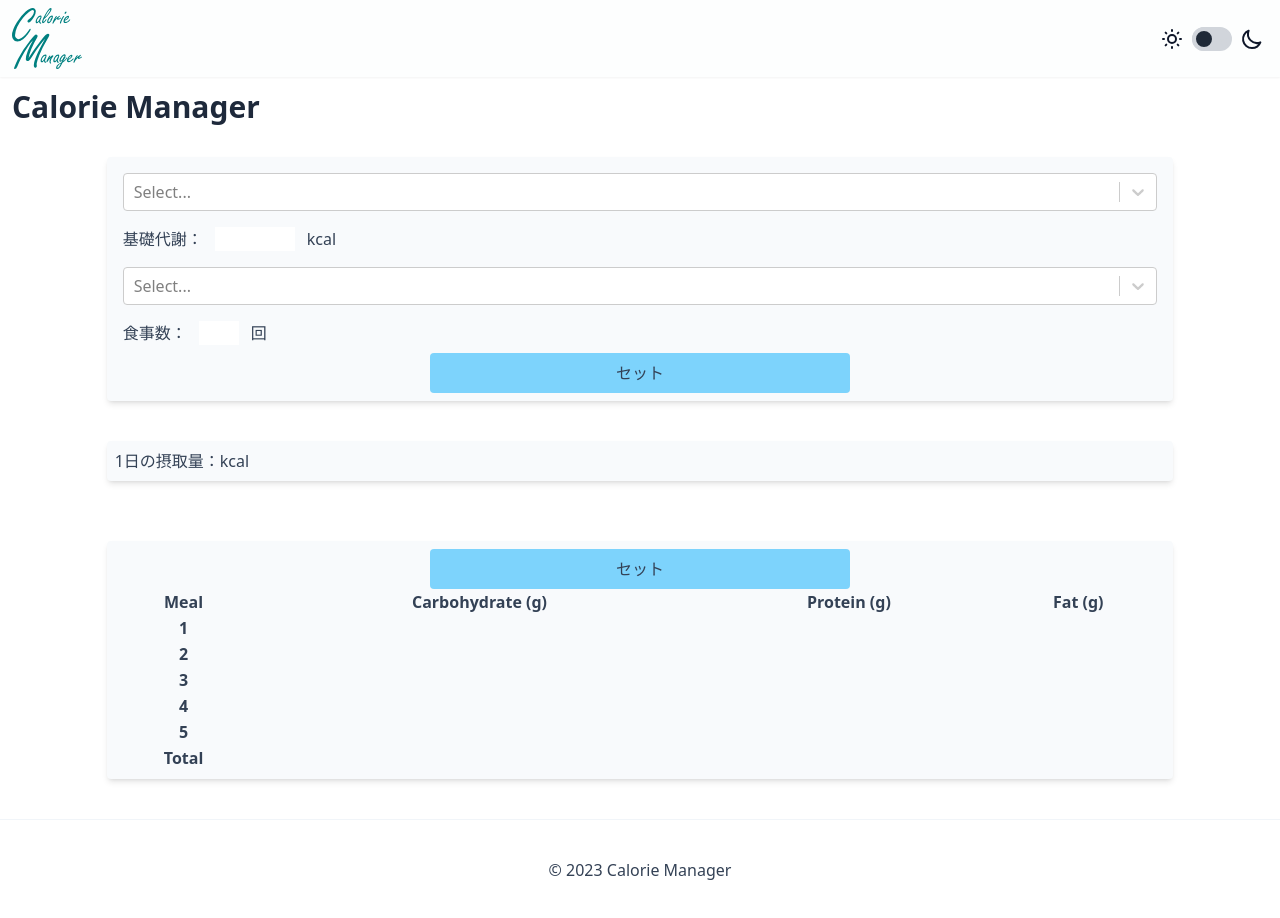
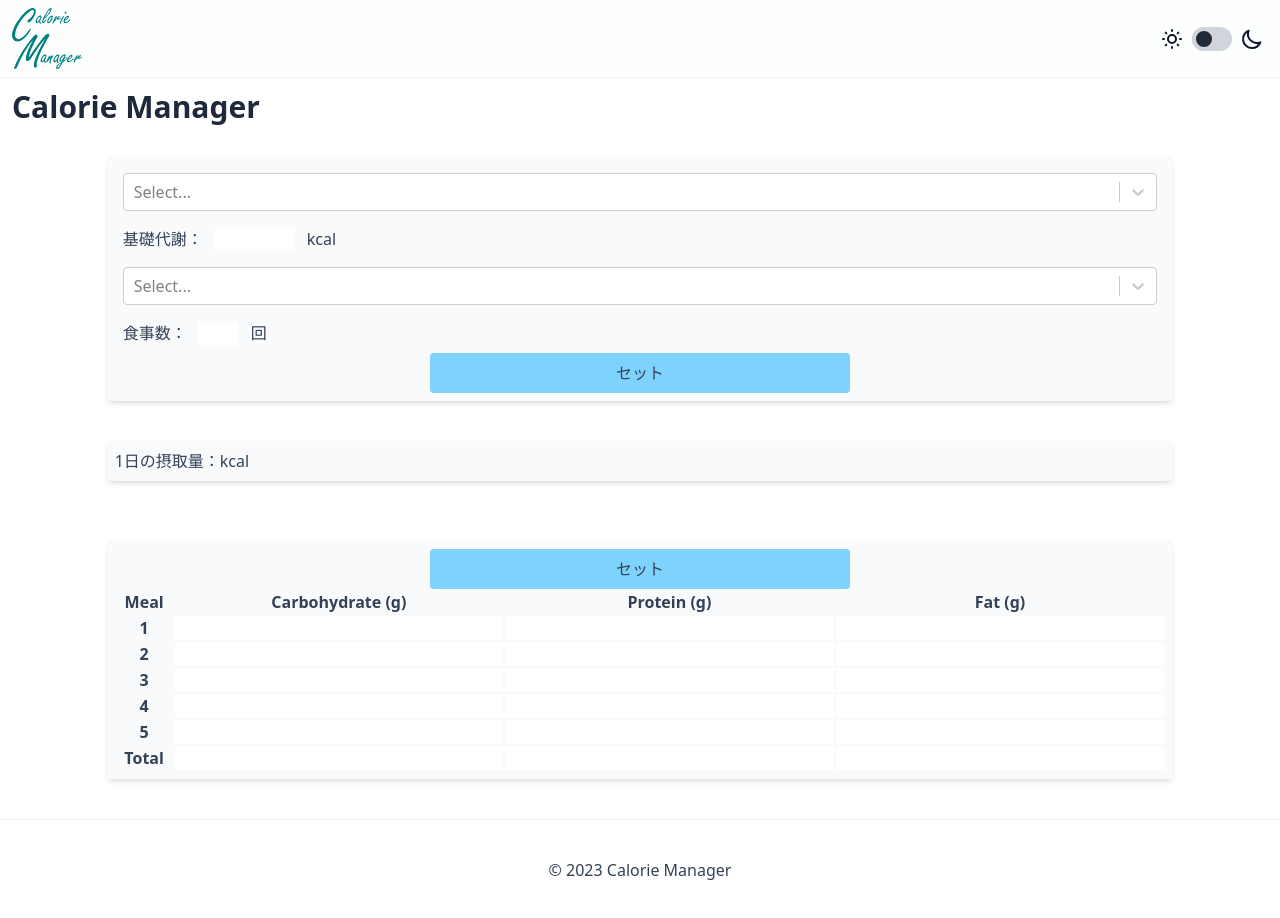
Before and after one commit to ryo-furukawa-1122/Calorie-Manager, a React (Create React App) app: page / in a window 1280 px wide. Built offline with nearby package versions, Linux system fonts and the light colour scheme.

Commit message:
Tried a few things on Table

```diff
--- a/src/components/Settings.js
+++ b/src/components/Settings.js
@@ -21,13 +21,13 @@ const Settings = () => {
                 <Select className='dark:text-slate-700 m-2' options={purpose} />
                 <label className='m-2'>
                     基礎代謝：
-                    <input className='dark:text-slate-700 w-20 mx-3' id='base' type={'text'} />
+                    <input className='dark:bg-slate-500 w-20 mx-3' id='base' type={'text'} />
                     kcal
                 </label>
                 <Select className='dark:text-slate-700 m-2' options={activity} />
                 <label className='m-2'>
                     食事数：
-                    <input className='dark:text-slate-700 w-10 mx-3' id='mealset' type={'text'}/>
+                    <input className='dark:bg-slate-500 w-10 mx-3' id='mealset' type={'text'}/>
                     回
                 </label>
                 <button id='set' className='rounded bg-sky-300 dark:bg-sky-600 px-4 py-2 w-2/5 mx-auto' onClick={() => {Table.reMake();}}>セット</button>
--- a/src/components/Table.js
+++ b/src/components/Table.js
@@ -2,25 +2,28 @@ import React, { useState } from 'react'
 
 const Table = () => {
     const [mealset, setMealSet] = useState(5);
-    // const [meal, setMeal] = useState(Array.apply(null, new Array(mealset)).map(function(v,i){ return 1+i;}));
-    const meal = Array.apply(null, new Array(mealset)).map(function(v,i){ return 1+i;});
-    meal[mealset] = (['Total']);
+    const [arr, setArr] = useState(Array.apply(null, new Array(mealset)).map(function(v,i){ return 1+i;}));
+    const [meal, setMeal] = useState(arr);
+    // const meal = Array.apply(null, new Array(mealset)).map(function(v,i){ return 1+i;});
+    meal[mealset] = ('Total');
+    console.log('out');
 
     const cols = ['Meal', 'Carbohydrate (g)', 'Protein (g)', 'Fat (g)']
     const [rows, setRows] = useState(meal)
 
     function reMake() {
+        setMealSet(1);
         setMealSet(document.getElementById('mealset').value);
         console.log(mealset);
-        console.log(meal);
-        // setMeal();
-        // meal[mealset] = ('Total');
-        // setRows(meal);
+        // const arr = Array.apply(null, new Array(mealset)).map(function(v,i){ return 1+i;});
+        // console.log(Array.apply(null, new Array(mealset)).map(function(v,i){ return 1+i;}));
+        setMeal(arr);
+        console.log(arr);
+        meal[mealset] = ('Total');
+        // console.log(meal);
+        setRows(meal);
         console.log('remake');
     }
-    // function clicked() {
-    //     console.log(document.getElementById('mealset').value);
-    // }
 
     return (
         <div className='p-2 z-1 relative bg-slate-50 dark:bg-slate-700 w-5/6 mx-auto my-10 rounded shadow-md text-slate-700 dark:text-slate-200 text-center'>
@@ -37,9 +40,9 @@ const Table = () => {
                     {rows.map((value2) => (
                         <tr>
                             <th scope='cols'>{value2}</th>
-                            <td></td>
-                            <td></td>
-                            <td></td>
+                            <td><input className='dark:bg-slate-500 w-full' type={'text'}/></td>
+                            <td><input className='dark:bg-slate-500 w-full' type={'text'}/></td>
+                            <td><input className='dark:bg-slate-500 w-full' type={'text'}/></td>
                         </tr>
                     ))}
                 </tbody>
```
